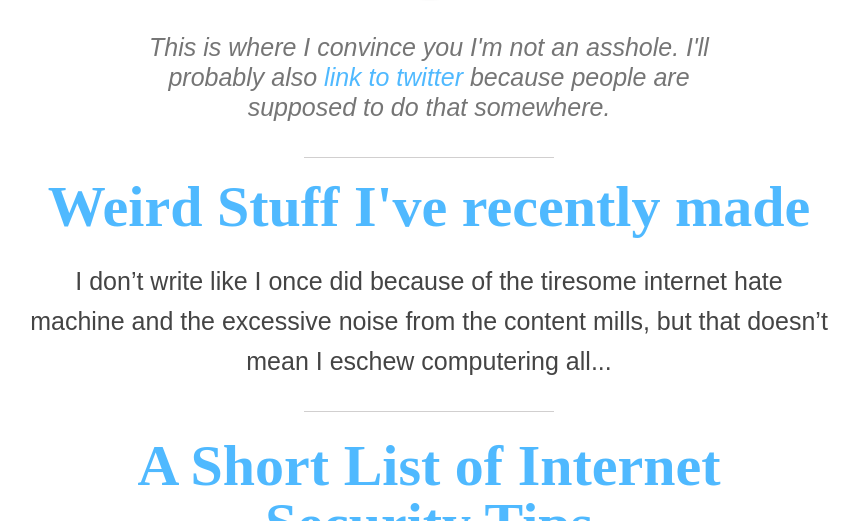
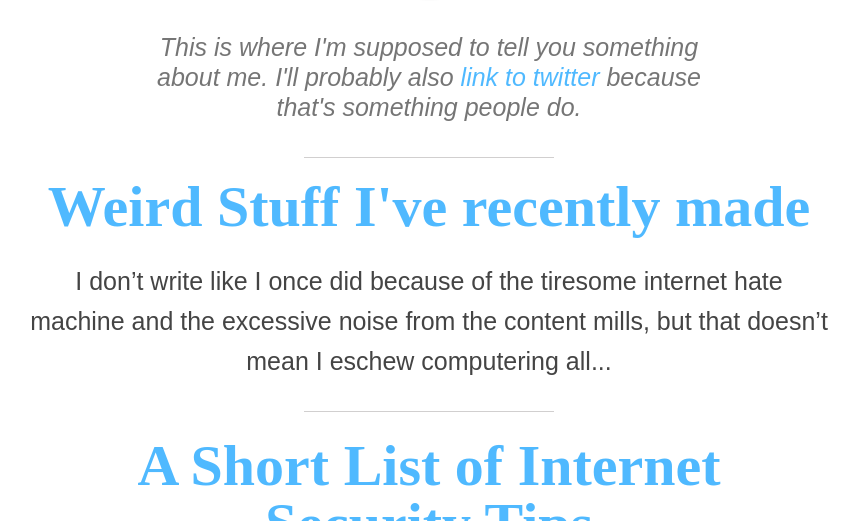
Before and after one commit to asimone/jekyll-configurations, a Jekyll site: the page built from asimone/index.html, in a window 1280 px wide and 900 px high, cut to the strip 379-900 px from the top of the window. Shown: the whole strip, without its empty margins (211-1068 px from the left). Built offline with Jekyll 4.4.1, drawn with Linux system fonts in a browser that asks for light colours; the list of posts is cut into pages by our own code.

Commit message:
typo fix

```diff
--- a/asimone/_layouts/blog.html
+++ b/asimone/_layouts/blog.html
@@ -22,8 +22,7 @@
 	<div class="circle"><a href='/me' class="fill-div"></a></div>
 	</div>
 	<div class="content">
-			<p class="bio">This is where I convince you I'm not an asshole. I'll probably also <a href="https://twitter.com/asimone">link to twitter</a> because people are supposed to do that somewhere.</p>
-	<div class="stupid-line"><a name="skipheader"></a></div>
+			<p class="bio">This is where I'm supposed to tell you something about me. I'll probably also <a href="https://twitter.com/asimone">link to twitter</a> because that's something people do.</p>	<div class="stupid-line"><a name="skipheader"></a></div>
 
 
 
--- a/asimone/_layouts/post.html
+++ b/asimone/_layouts/post.html
@@ -39,7 +39,7 @@
 	</div>
 	<div class="content">
 
-			<p class="bio">This is where I convince you I'm not an asshole. I'll probably also <a href="https://twitter.com/asimone">link to twitter</a> because people are supposed to do that somewhere.</p>
+			<p class="bio">This is where I'm supposed to tell you something about me. I'll probably also <a href="https://twitter.com/asimone">link to twitter</a> because that's something people do.</p>
 	<div class="stupid-line"><a name="skipheader"></a></div>
 
 
```
